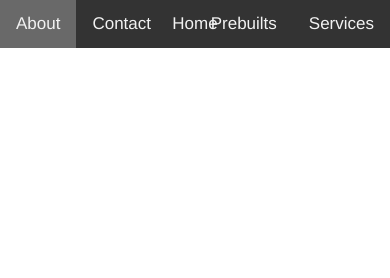
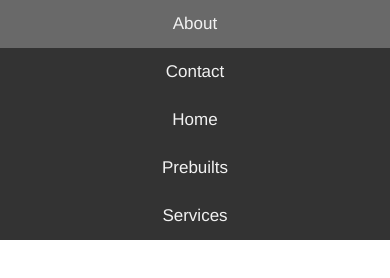
Before and after one commit to KeithCBrett/Website, a plain HTML site: page website.html in a window 390 px wide. Drawn offline with Linux system fonts and the light colour scheme.

Commit message:
Altered navbar to be dynamic, when screen size is small the navbar changes to a vertical style, more suitable for mobile devices.

```diff
--- a/website.html
+++ b/website.html
@@ -46,6 +46,18 @@
 		.right-nav {
 			float: right;
 		}
+		@media screen and (max-width: 600px) {
+			.navbar a, .right-nav {
+				float: none;
+				display: block;
+			}
+			.middle-nav a {
+				position: relative;
+				top: 0;
+				left: 0;
+				transform: none;
+			}
+		}
 	</style>
 </head>
 
```
